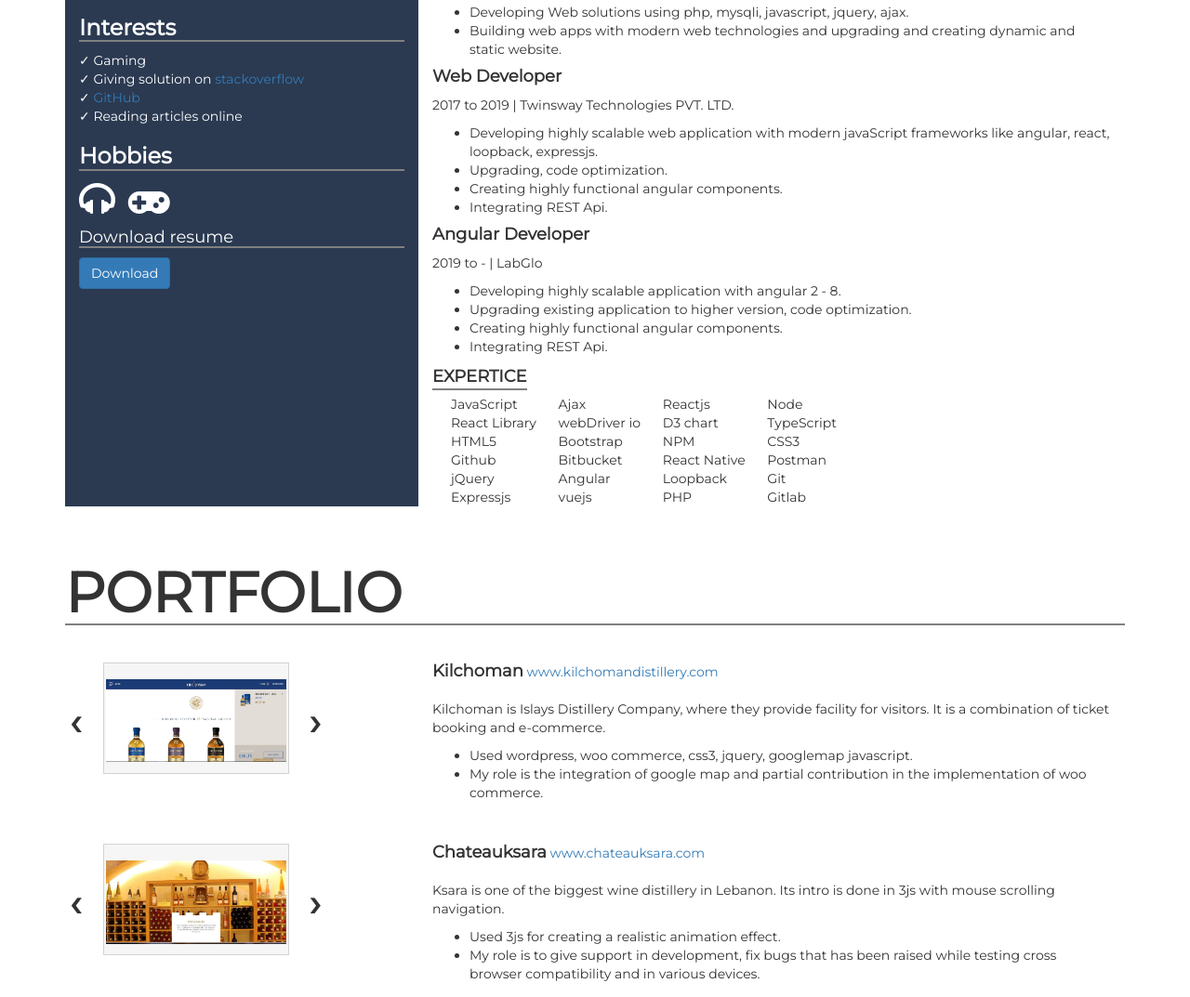
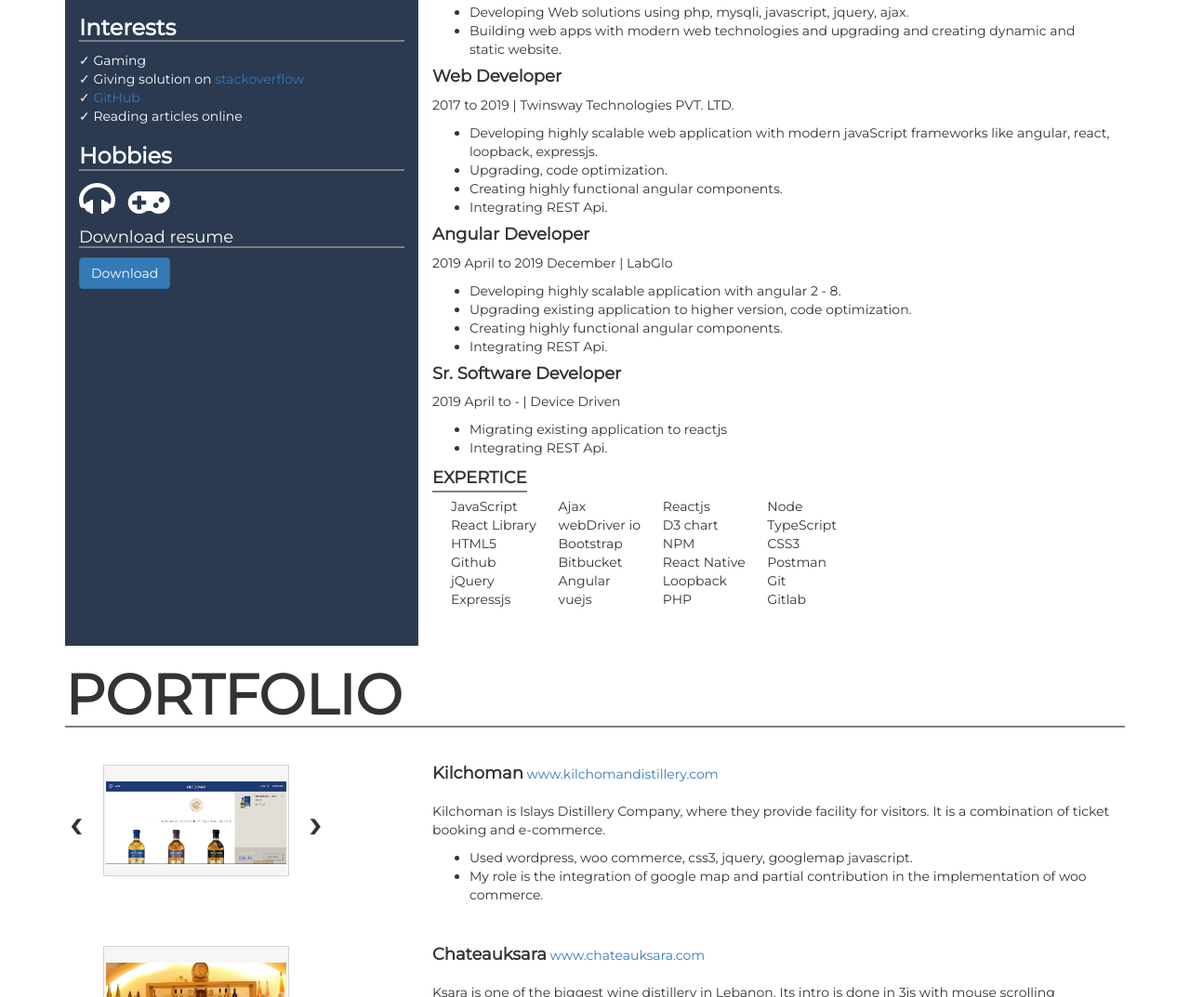
Before and after one commit to akhilaravind/resume, a plain HTML site: page index.html in a window 1280 px wide. Shown: the part 865-1938 px from the top of the page at 93% size. Drawn offline with Linux system fonts and the light colour scheme.

Commit message:
Update in profile

```diff
--- a/index.html
+++ b/index.html
@@ -222,7 +222,7 @@
                         </section>
                         <section>
                             <h4 class="experience-title">Angular Developer</h4>
-                            <p>2019 to - | LabGlo</p>
+                            <p>2019 April to 2019 December | LabGlo</p>
                             <ul>
                                 <li>
                                     Developing highly scalable application with angular 2 - 8.
@@ -232,6 +232,16 @@
                                 </li>
                                 <li>
                                     Creating highly functional angular components.
+                                </li>
+                                <li>Integrating REST Api.</li>
+                            </ul>
+                        </section>
+                        <section>
+                            <h4 class="experience-title">Sr. Software Developer</h4>
+                            <p>2019 April to - | Device Driven</p>
+                            <ul>
+                                <li>
+                                    Migrating existing application to reactjs
                                 </li>
                                 <li>Integrating REST Api.</li>
                             </ul>
```
Also changed, not shown: 1 other file.
